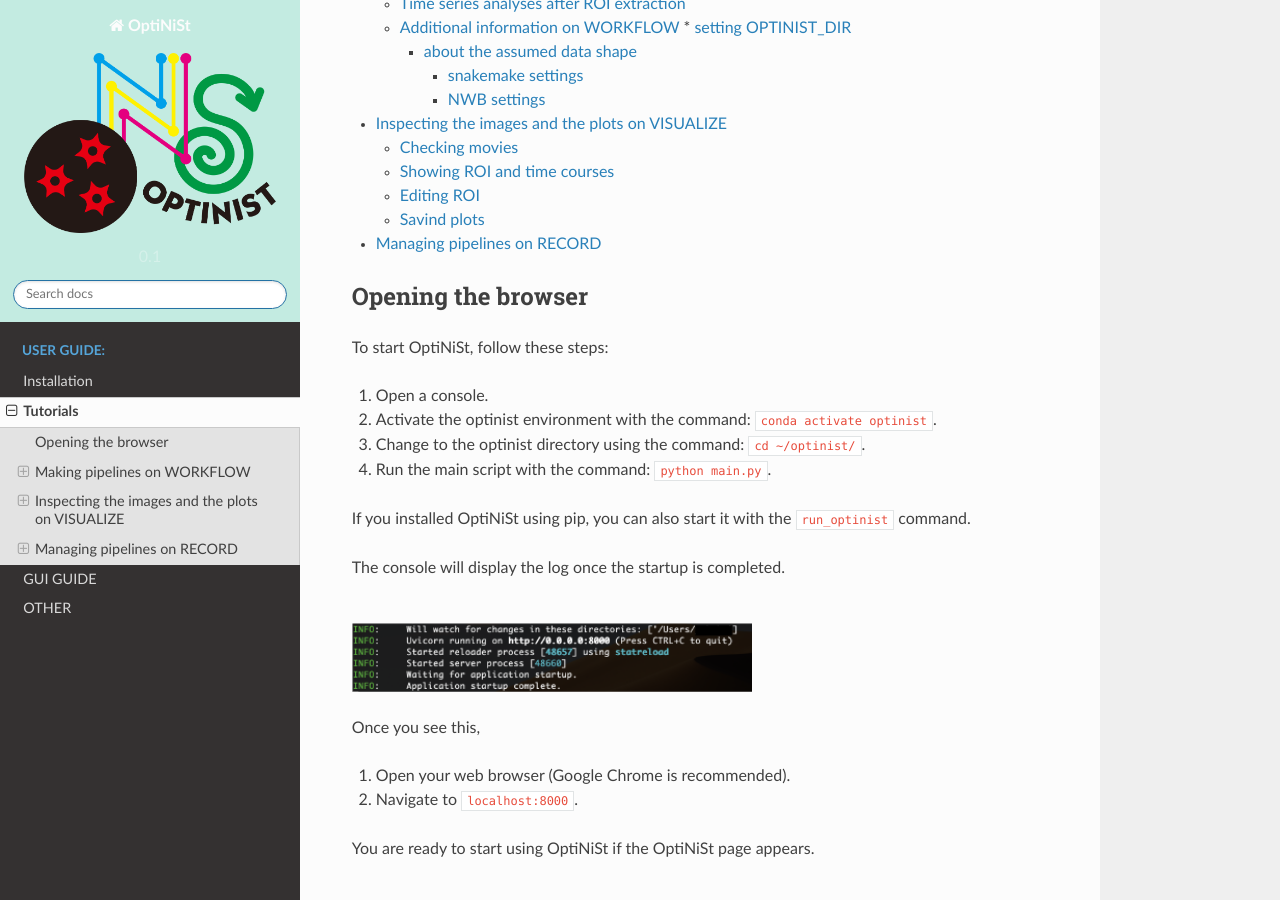
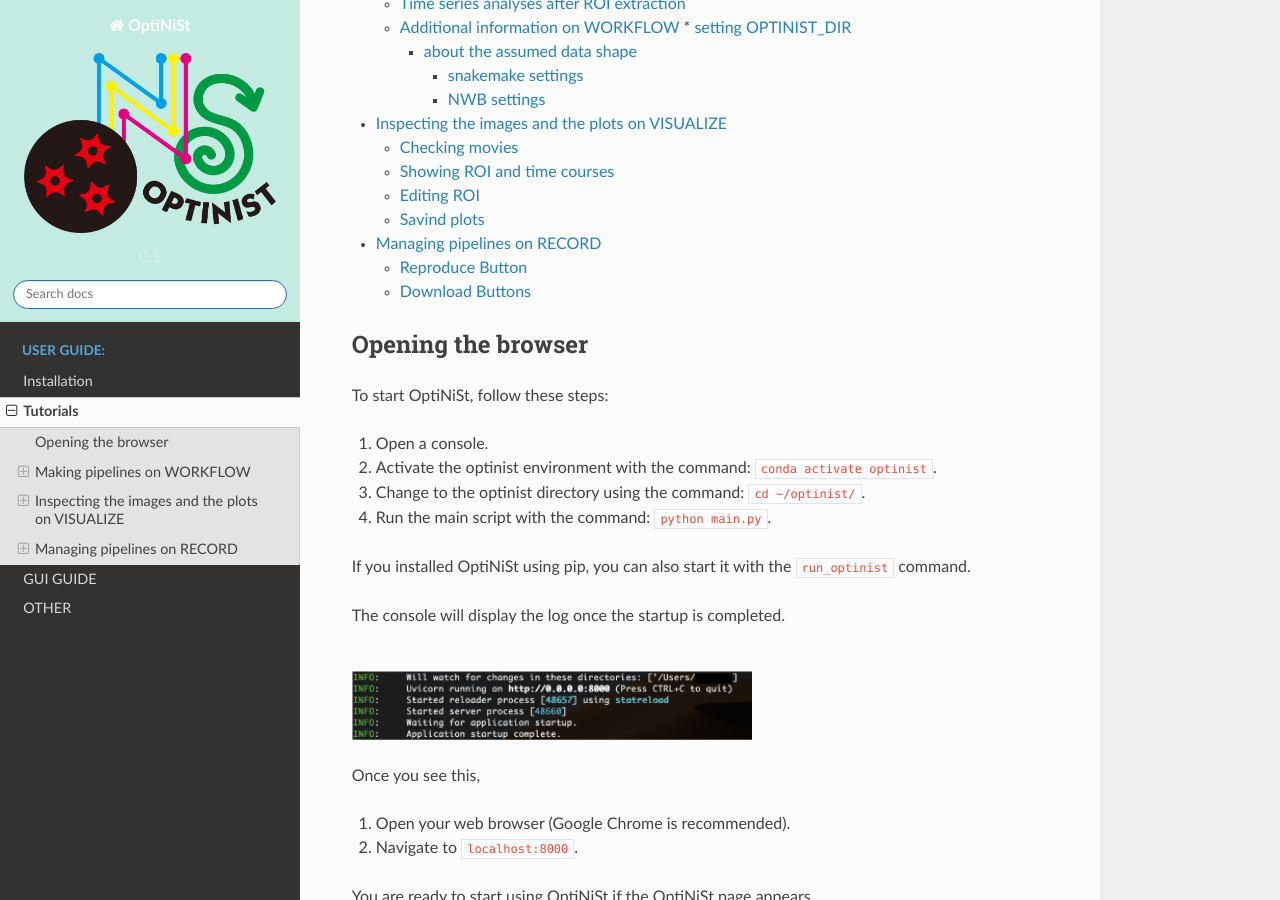
Before and after one commit to oist/optinist, a Sphinx documentation site: the page built from docs/tutorials.md, in a window 1280 px wide and 900 px high, scrolled down 407 px. Built offline with Sphinx 7.4.7 and the Read the Docs theme 2.0.0, drawn with Linux system fonts in a browser that asks for light colours.

Commit message:
Update tutorials.md

```diff
--- a/docs/tutorials.md
+++ b/docs/tutorials.md
@@ -21,6 +21,8 @@
   * [Editing ROI](#editing-roi)
   * [Savind plots](#savind-plots)
 * [Managing pipelines on RECORD](#managing-pipelines-on-record)
+  * [Reproduce Button](#reproduce-button)
+  * [Download Buttons](#download-buttons)
 
 ## Opening the browser
 To start OptiNiSt, follow these steps:
@@ -323,14 +325,14 @@
 
 <br>
 <p align="left">
-<img width="100px" src="./_static/tutorials/fig24_selectitem.png" alt="Whole" />
+<img width="200px" src="./_static/tutorials/fig24_selectitem.png" alt="Whole" />
 </p>
 
 In the same plotting box, select cell_roi from the Select Roi pull-downs. Both Suite2P and CaImAn include the process to drop the extracted ROIs that do not meet the criteria. In OptiNiSt, the cell ID is given to all the ROIs. Cell_roi is the ROIs that passed the criteria.
 
 <br>
 <p align="left">
-<img width="100px" src="./_static/tutorials/fig25_selectroi.png" alt="Whole" />
+<img width="200px" src="./_static/tutorials/fig25_selectroi.png" alt="Whole" />
 </p>
 
 The plotting box (ID:0) shows the background image and detected cells.
@@ -365,19 +367,19 @@
 To the edit roi, prepare a plotting box.
 <br>
 <p align="left">
-<img width="600px" src="./_static/tutorials/edit-roi/box.png" alt="Whole" />
+<img width="400px" src="./_static/tutorials/edit-roi/box.png" alt="Whole" />
 </p>
 
 In one plotting box (ex, the one with ID:0), select a background image such as meanImg from the Select Item pulldowns.
 <br>
 <p align="left">
-<img width="100px" src="./_static/tutorials/fig24_selectitem.png" alt="Whole" />
+<img width="200px" src="./_static/tutorials/fig24_selectitem.png" alt="Whole" />
 </p>
 In the same plotting box, select cell_roi from the Select Roi pull-downs.
 
 <br>
 <p align="left">
-<img width="100px" src="./_static/tutorials/fig25_selectroi.png" alt="Whole" />
+<img width="200px" src="./_static/tutorials/fig25_selectroi.png" alt="Whole" />
 </p>
 The plotting box (ID:0) shows the background image and detected cells.
 <br>
```
